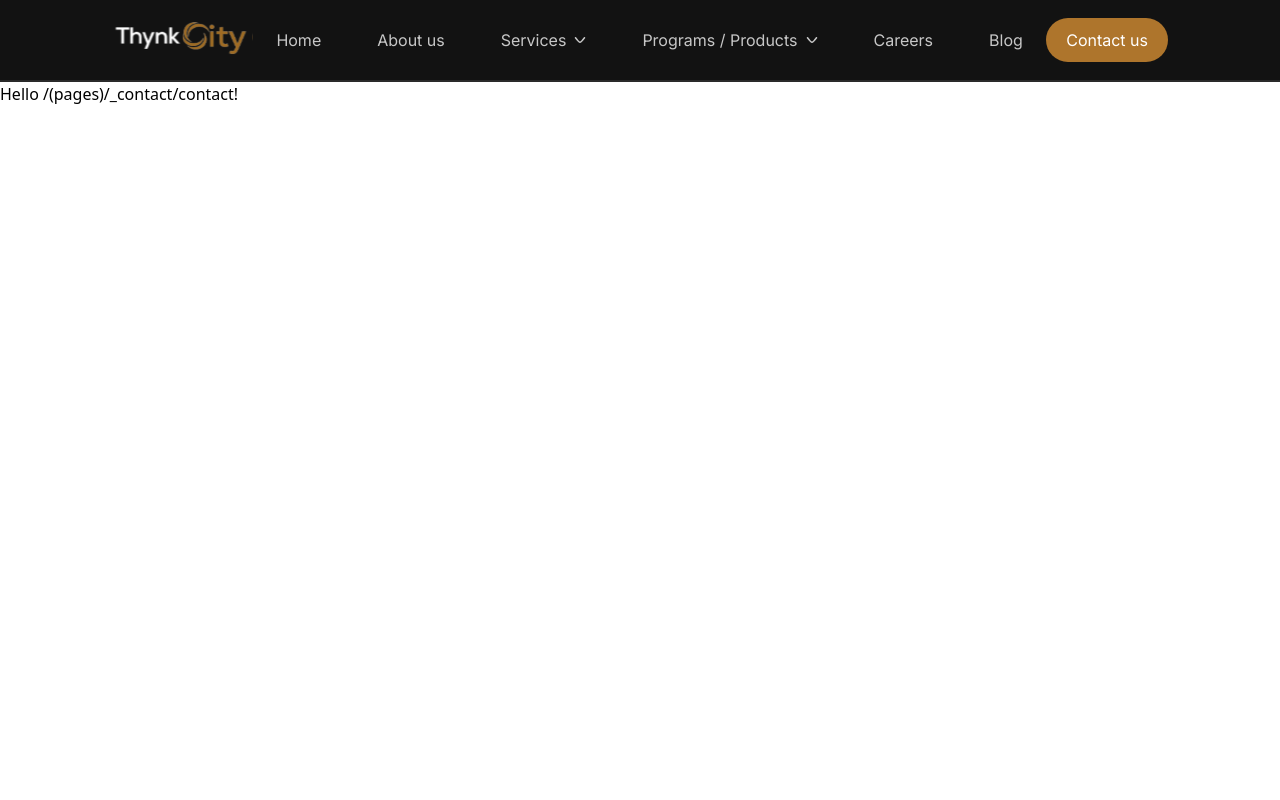
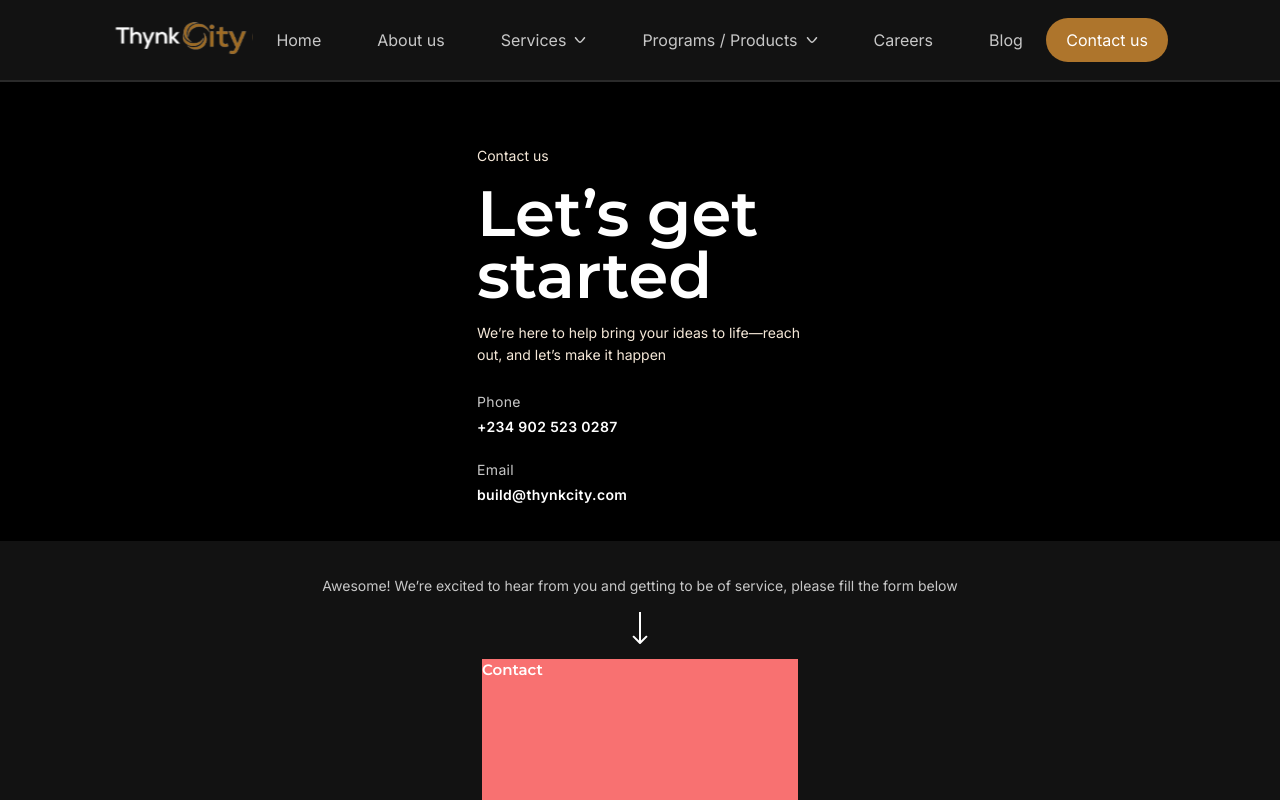
Before and after one commit to matincodes/thynkcity, a React (Vite) app: page /contact in a window 1280 px wide. Shown: the top 800 px of the page. Built offline with nearby package versions, Linux system fonts and the light colour scheme.

Commit message:
contactUpdate

```diff
--- a/package.json
+++ b/package.json
@@ -23,7 +23,7 @@
   },
   "devDependencies": {
     "@eslint/js": "^9.13.0",
-    "@tanstack/router-devtools": "^1.82.1",
+    "@tanstack/router-devtools": "^1.82.2",
     "@tanstack/router-plugin": "^1.81.9",
     "@types/react": "^18.3.12",
     "@types/react-dom": "^18.3.1",
--- /dev/null
+++ b/src/components/ContactInfo/ContactInfo.jsx
@@ -0,0 +1,36 @@
+const ContactInfo = () => {
+  return (
+    <div className="h-[360px] w-[326px] flex flex-col gap-[16px] mt-[64px] mb-[35px]">
+      <p className="font-normal text-sm font-inter leading-5 text-semiWhite">
+        Contact us
+      </p>
+      <h1 className="font-mont font-semibold text-[64px] leading-[62px] text-white">
+        Let’s get started
+      </h1>
+      <div className="w-full h-auto flex flex-col gap-[30px]">
+        <p className="font-inter font-normal text-sm leading-[22px] text-semiWhite">
+          We’re here to help bring your ideas to life—reach out, and let’s make
+          it happen
+        </p>
+        <span className="h-[38px] flex flex-col gap-[12px]">
+          <p className="font-inter font-normal leading-[12px] text-sm text-textGray tracking-wide">
+            Phone
+          </p>
+          <p className="font-inter font-semibold leading-[14px] text-sm tracking-wide  text-white">
+            +234 902 523 0287
+          </p>
+        </span>
+        <span className="h-[38px] flex flex-col gap-[12px]">
+          <p className="font-inter font-normal leading-[12px] text-sm text-textGray tracking-wide">
+            Email
+          </p>
+          <p className="font-inter font-semibold leading-[14px] text-sm tracking-wide  text-white">
+            build@thynkcity.com
+          </p>
+        </span>
+      </div>
+    </div>
+  );
+};
+
+export default ContactInfo;
--- /dev/null
+++ b/src/components/Form/Form.jsx
@@ -0,0 +1,20 @@
+import pointerIcon from "../../assets/icons/pointer-icon.svg";
+const Form = () => {
+  return (
+    <div className="flex flex-col items-center gap-[15px]  h-auto bg-darkGray w-full pt-[34px] pb-[55px] pr-[23px] pl-[23px]">
+      <p className="font-inter font-normal text-textGray text-sm leading-[22px]">
+        Awesome! We’re excited to hear from you and getting to be of service,
+        please fill the form below
+      </p>
+      <img src={pointerIcon} />
+      {/* contact form  */}
+      <div className="w-[316px] h-[549px] flex flex-col gap-[36px] bg-red-400">
+        <p className="font-mont font-semibold leading-[22px] text-[15px] text-white">
+          Contact
+        </p>
+      </div>
+    </div>
+  );
+};
+
+export default Form;
--- a/src/routes/(pages)/_contact/contact.jsx
+++ b/src/routes/(pages)/_contact/contact.jsx
@@ -1,9 +1,16 @@
-import { createFileRoute } from '@tanstack/react-router'
+import { createFileRoute } from "@tanstack/react-router";
+import ContactInfo from "../../../components/ContactInfo/ContactInfo";
+import Form from "../../../components/Form/Form";
 
-export const Route = createFileRoute('/(pages)/_contact/contact')({
+export const Route = createFileRoute("/(pages)/_contact/contact")({
   component: RouteComponent,
-})
+});
 
 function RouteComponent() {
-  return 'Hello /(pages)/_contact/contact!'
+  return (
+    <div className="w-full flex-col flex items-center bg-dark">
+      <ContactInfo />
+      <Form/>
+    </div>
+  );
 }
--- a/tailwind.config.js
+++ b/tailwind.config.js
@@ -17,7 +17,10 @@ export default {
   		colors: {
   			darkGray: '#121212',
         textGray: '#C7C7C7',
-        buttonBrown: '#AE752C'
+        buttonBrown: '#AE752C',
+        dark:'#000000',
+        semiWhite:'#F5E8D8',
+        white:'#FFFFFF',
   		},
   		borderRadius: {
   			lg: 'var(--radius)',
```
Also changed, not shown: src/assets/icons/pointer-icon.svg (added), 1 other file (tests, documents, lock files or other folders).
